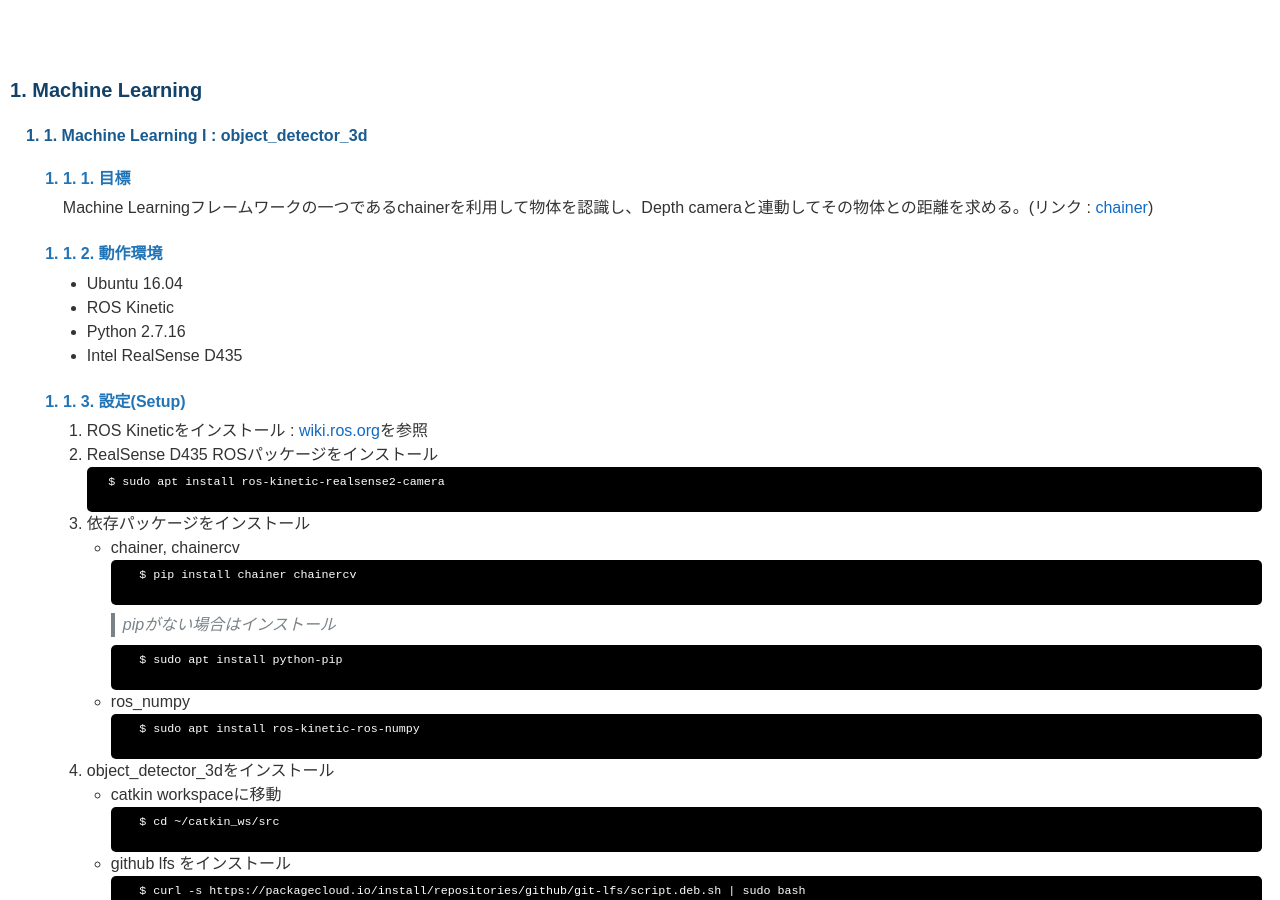
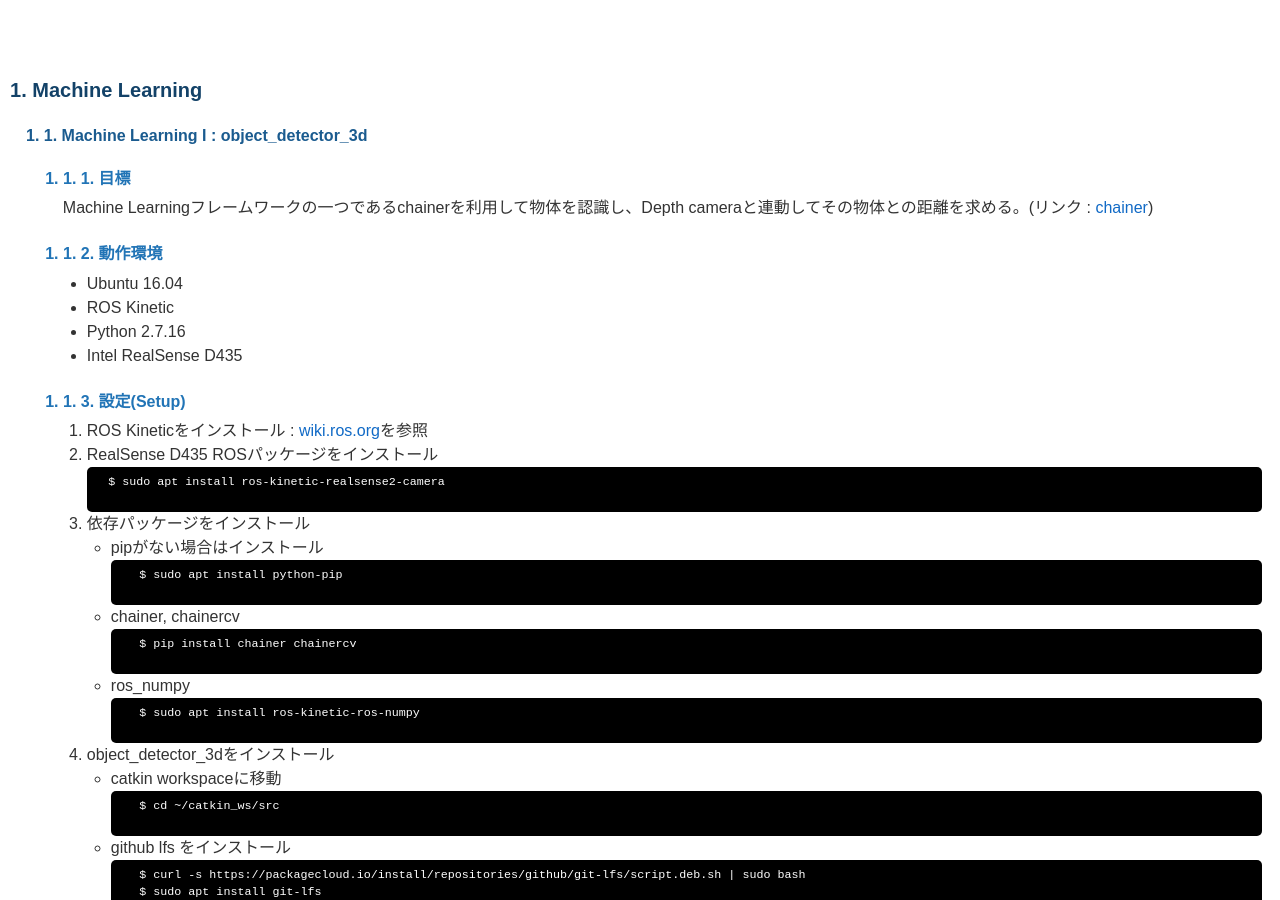
Before and after one commit to ROBOTIS-Will/ritsumeikan_github, a Jekyll site: the page built from docs/markdown/week_4.md, in a window 1280 px wide and 900 px high. Built offline with Jekyll 4.4.1, drawn with Linux system fonts in a browser that asks for light colours; nearby versions of some CDN libraries; our own code applies the rules of GitHub Pages for plain Markdown files.

````diff
--- a/docs/markdown/week_4.md
+++ b/docs/markdown/week_4.md
@@ -32,14 +32,13 @@ Machine Learningフレームワークの一つであるchainerを利用して物
     ```
 
 3. 依存パッケージをインストール
+    - pipがない場合はインストール
+        ```
+        $ sudo apt install python-pip
+        ```
     - chainer, chainercv
         ```
         $ pip install chainer chainercv
-        ```
-        > pipがない場合はインストール
-
-        ```
-        $ sudo apt install python-pip
         ```
     - ros_numpy
         ```
````
